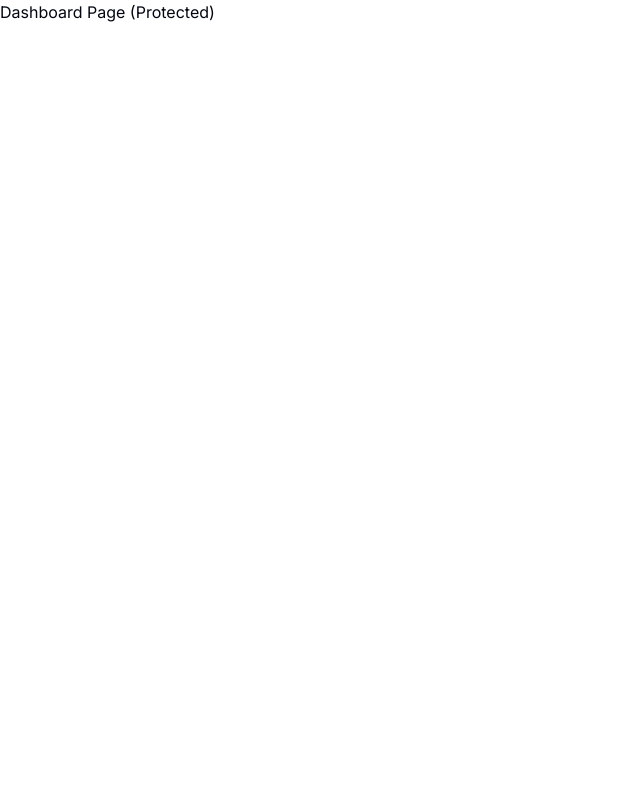
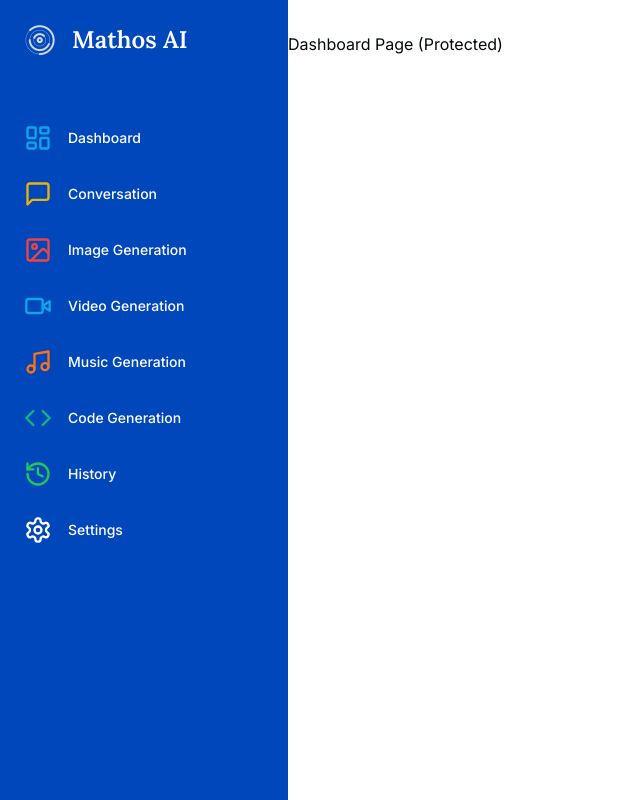
Before and after one commit to branebb/ai-tools, a Next.js app: page /dashboard in a window 1280 px wide. Shown: the whole page, without its empty margins (0-640 px from the left). Built offline with nearby package versions, Linux system fonts and the light colour scheme.

Commit message:
Sidebar added

```diff
--- a/app/(dashboard)/(routes)/dashboard/page.tsx
+++ b/app/(dashboard)/(routes)/dashboard/page.tsx
@@ -1,10 +1,7 @@
-import { UserButton } from "@clerk/nextjs";
-
 const DashboardPage = () => {
   return (
     <div>
       <p>Dashboard Page (Protected)</p>
-      <UserButton afterSignOutUrl="/" />
     </div>
   )
 }
--- /dev/null
+++ b/app/(dashboard)/layout.tsx
@@ -0,0 +1,22 @@
+import Navbar from "@/components/navbar";
+import Sidebar from "@/components/sidebar";
+
+const DashBoardLayout = ({
+    children
+}: {
+    children: React.ReactNode;
+}) => {
+    return (
+        <div className="h-full relative">
+            <div className="hidden h-full md:flex md:w-72 md:flex-col md:fixed md:inset-y-0 z-[80] bg-[#0047BB]">
+                <Sidebar />
+            </div>
+            <div className="md:pl-72">
+                <Navbar />
+                {children}
+            </div>
+        </div>
+    );
+}
+
+export default DashBoardLayout;
--- a/app/(landing)/page.tsx
+++ b/app/(landing)/page.tsx
@@ -1,22 +1,22 @@
-import {Button} from "@/components/ui/button";
+import { Button } from "@/components/ui/button";
 import Link from "next/link";
 
 const LandingPage = () => {
     return (
         <div>
-        Landing Page (Unproteced)
+            Landing Page (Unprotected)
             <div>
-            <Link href ="/sign-in">
+                <Button asChild>
+                    <Link href="/sign-in">
+                        Login
+                    </Link>
+                </Button>
                 <Button>
-                    Login
+                    <Link href="/sign-up">
+                        Register
+                    </Link>
                 </Button>
-            </Link>
-            <Link href ="/sign-up">
-                <Button>
-                    Register
-                </Button>
-            </Link>
-        </div>
+            </div>
         </div>
     );
 }
--- a/app/layout.tsx
+++ b/app/layout.tsx
@@ -6,8 +6,8 @@
 const inter = Inter({ subsets: ['latin'] })
 
 export const metadata: Metadata = {
-  title: 'AI Tools',
-  description: 'AI tools in one platform',
+  title: 'Mathos AI Tools',
+  description: 'AI tools provided by mathos',
 }
 
 export default function RootLayout({
--- /dev/null
+++ b/components/mobile-sidebar.tsx
@@ -0,0 +1,23 @@
+"use client";
+
+import { Button } from "@/components/ui/button";
+import { Menu } from "lucide-react";
+import { Sheet, SheetContent, SheetTrigger } from "@/components/ui/sheet";
+import Sidebar from "@/components/sidebar";
+
+const MobileSidebar = () => {
+    return (
+        <Sheet>
+            <SheetTrigger>
+                <Button variant="ghost" size="icon" className="md:hidden">
+                    <Menu />
+                </Button>
+            </SheetTrigger>
+            <SheetContent side="left" className="p-0">
+                <Sidebar />
+            </SheetContent>
+        </Sheet>
+    );
+}
+
+export default MobileSidebar;
--- /dev/null
+++ b/components/navbar.tsx
@@ -0,0 +1,15 @@
+import { UserButton } from "@clerk/nextjs";
+import MobileSidebar from "@/components/mobile-sidebar";
+
+const Navbar = () => {
+    return (
+        <div className="flex items-center p-4">
+            <MobileSidebar />
+            <div className="flex w-full justify-end">
+                <UserButton afterSignOutUrl="/" />
+            </div>
+        </div>
+    );
+}
+
+export default Navbar;
--- /dev/null
+++ b/components/sidebar.tsx
@@ -0,0 +1,98 @@
+"use client";
+
+import { Lora } from "next/font/google";
+import Image from "next/image";
+import Link from "next/link";
+
+import { cn } from "@/lib/utils";
+import { LayoutDashboard, MessageSquare, ImageIcon, VideoIcon, Music, HistoryIcon, Code, Settings } from "lucide-react"
+
+const lora = Lora({ weight: "600", subsets: ["latin"] })
+
+const routes = [
+    {
+        label: "Dashboard",
+        icon: LayoutDashboard,
+        href: "/dashboard",
+        color: "text-sky-500",
+    },
+
+    {
+        label: "Conversation",
+        icon: MessageSquare,
+        href: "/conversation",
+        color: "text-yellow-500",
+    },
+
+    {
+        label: "Image Generation",
+        icon: ImageIcon,
+        href: "/image",
+        color: "text-red-500",
+    },
+
+    {
+        label: "Video Generation",
+        icon: VideoIcon,
+        href: "/video",
+        color: "text-sky-500",
+    },
+
+    {
+        label: "Music Generation",
+        icon: Music,
+        href: "/music",
+        color: "text-orange-500",
+    },
+
+    {
+        label: "Code Generation",
+        icon: Code,
+        href: "/code",
+        color: "text-emerald-500",
+    },
+
+    {
+        label: "History",
+        icon: HistoryIcon,
+        href: "/history",
+        color: "text-green-500",
+    },
+
+    {
+        label: "Settings",
+        icon: Settings,
+        href: "/settings",
+    },
+];
+
+const Sidebar = () => {
+    return (
+        <div className="space-y-4 py-4 flex flex-col h-full bg-[#0047BB] text-white">
+            <div className="px-3 py-2 flex-1">
+                <Link href="/dashboard" className="flex items-center pl-3 mb-14">
+                    <div className="relative w-8 h-8 mr-4">
+                        <Image fill alt="logo" src="/mathos logo transparent.png" />
+                    </div>
+                    <h1 className={cn("text-2xl font-bold", lora.className)}>Mathos AI</h1>
+                </Link>
+                <div className="space-y-1">
+                    {routes.map((route) => (
+                        <Link href={route.href}
+                            key={route.href}
+                            className="text-sm group flex p-3 w-full
+                        justify-start font-medium cursor-pointer hover:text-white hover:bg-[#CED9E5]/10
+                        rounded-lg transition">
+                            <div className="flex items-center flex-1">
+                                <route.icon className={cn("h-7 w-7 mr-4", route.color)} />
+                                {route.label}
+                            </div>
+                        </Link>
+                    ))}
+                </div>
+            </div>
+        </div>
+    );
+}
+
+export default Sidebar;
--- /dev/null
+++ b/components/ui/sheet.tsx
@@ -0,0 +1,144 @@
+"use client"
+
+import * as React from "react"
+import * as SheetPrimitive from "@radix-ui/react-dialog"
+import { cva, type VariantProps } from "class-variance-authority"
+import { X } from "lucide-react"
+
+import { cn } from "@/lib/utils"
+
+const Sheet = SheetPrimitive.Root
+
+const SheetTrigger = SheetPrimitive.Trigger
+
+const SheetClose = SheetPrimitive.Close
+
+const SheetPortal = ({
+  className,
+  ...props
+}: SheetPrimitive.DialogPortalProps) => (
+  <SheetPrimitive.Portal className={cn(className)} {...props} />
+)
+SheetPortal.displayName = SheetPrimitive.Portal.displayName
+
+const SheetOverlay = React.forwardRef<
+  React.ElementRef<typeof SheetPrimitive.Overlay>,
+  React.ComponentPropsWithoutRef<typeof SheetPrimitive.Overlay>
+>(({ className, ...props }, ref) => (
+  <SheetPrimitive.Overlay
+    className={cn(
+      "fixed inset-0 z-50 bg-background/80 backdrop-blur-sm data-[state=open]:animate-in data-[state=closed]:animate-out data-[state=closed]:fade-out-0 data-[state=open]:fade-in-0",
+      className
+    )}
+    {...props}
+    ref={ref}
+  />
+))
+SheetOverlay.displayName = SheetPrimitive.Overlay.displayName
+
+const sheetVariants = cva(
+  "fixed z-50 gap-4 bg-background p-6 shadow-lg transition ease-in-out data-[state=open]:animate-in data-[state=closed]:animate-out data-[state=closed]:duration-300 data-[state=open]:duration-500",
+  {
+    variants: {
+      side: {
+        top: "inset-x-0 top-0 border-b data-[state=closed]:slide-out-to-top data-[state=open]:slide-in-from-top",
+        bottom:
+          "inset-x-0 bottom-0 border-t data-[state=closed]:slide-out-to-bottom data-[state=open]:slide-in-from-bottom",
+        left: "inset-y-0 left-0 h-full w-3/4 border-r data-[state=closed]:slide-out-to-left data-[state=open]:slide-in-from-left sm:max-w-sm",
+        right:
+          "inset-y-0 right-0 h-full w-3/4  border-l data-[state=closed]:slide-out-to-right data-[state=open]:slide-in-from-right sm:max-w-sm",
+      },
+    },
+    defaultVariants: {
+      side: "right",
+    },
+  }
+)
+
+interface SheetContentProps
+  extends React.ComponentPropsWithoutRef<typeof SheetPrimitive.Content>,
+    VariantProps<typeof sheetVariants> {}
+
+const SheetContent = React.forwardRef<
+  React.ElementRef<typeof SheetPrimitive.Content>,
+  SheetContentProps
+>(({ side = "right", className, children, ...props }, ref) => (
+  <SheetPortal>
+    <SheetOverlay />
+    <SheetPrimitive.Content
+      ref={ref}
+      className={cn(sheetVariants({ side }), className)}
+      {...props}
+    >
+      {children}
+      <SheetPrimitive.Close className="absolute right-4 top-4 rounded-sm opacity-70 ring-offset-background transition-opacity hover:opacity-100 focus:outline-none focus:ring-2 focus:ring-ring focus:ring-offset-2 disabled:pointer-events-none data-[state=open]:bg-secondary">
+        <X className="h-4 w-4" />
+        <span className="sr-only">Close</span>
+      </SheetPrimitive.Close>
+    </SheetPrimitive.Content>
+  </SheetPortal>
+))
+SheetContent.displayName = SheetPrimitive.Content.displayName
+
+const SheetHeader = ({
+  className,
+  ...props
+}: React.HTMLAttributes<HTMLDivElement>) => (
+  <div
+    className={cn(
+      "flex flex-col space-y-2 text-center sm:text-left",
+      className
+    )}
+    {...props}
+  />
+)
+SheetHeader.displayName = "SheetHeader"
+
+const SheetFooter = ({
+  className,
+  ...props
+}: React.HTMLAttributes<HTMLDivElement>) => (
+  <div
+    className={cn(
+      "flex flex-col-reverse sm:flex-row sm:justify-end sm:space-x-2",
+      className
+    )}
+    {...props}
+  />
+)
+SheetFooter.displayName = "SheetFooter"
+
+const SheetTitle = React.forwardRef<
+  React.ElementRef<typeof SheetPrimitive.Title>,
+  React.ComponentPropsWithoutRef<typeof SheetPrimitive.Title>
+>(({ className, ...props }, ref) => (
+  <SheetPrimitive.Title
+    ref={ref}
+    className={cn("text-lg font-semibold text-foreground", className)}
+    {...props}
+  />
+))
+SheetTitle.displayName = SheetPrimitive.Title.displayName
+
+const SheetDescription = React.forwardRef<
+  React.ElementRef<typeof SheetPrimitive.Description>,
+  React.ComponentPropsWithoutRef<typeof SheetPrimitive.Description>
+>(({ className, ...props }, ref) => (
+  <SheetPrimitive.Description
+    ref={ref}
+    className={cn("text-sm text-muted-foreground", className)}
+    {...props}
+  />
+))
+SheetDescription.displayName = SheetPrimitive.Description.displayName
+
+export {
+  Sheet,
+  SheetTrigger,
+  SheetClose,
+  SheetContent,
+  SheetHeader,
+  SheetFooter,
+  SheetTitle,
+  SheetDescription,
+}
--- a/package.json
+++ b/package.json
@@ -10,6 +10,7 @@
   },
   "dependencies": {
     "@clerk/nextjs": "^4.23.1",
+    "@radix-ui/react-dialog": "^1.0.4",
     "@radix-ui/react-slot": "^1.0.2",
     "@types/node": "20.4.5",
     "@types/react": "18.2.17",
```
Also changed, not shown: public/mathos logo transparent.png (added), 1 other file (tests, documents, lock files or other folders).
